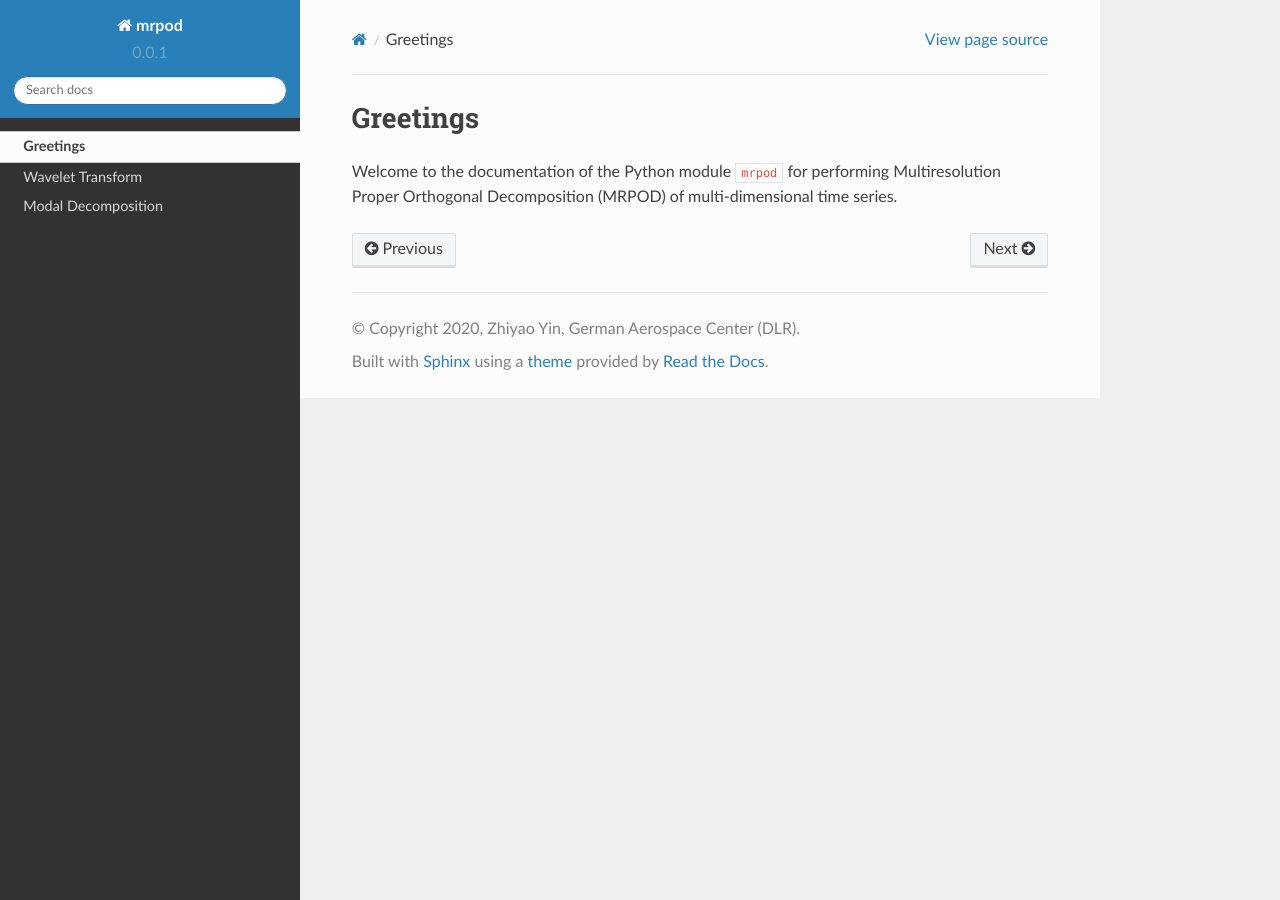
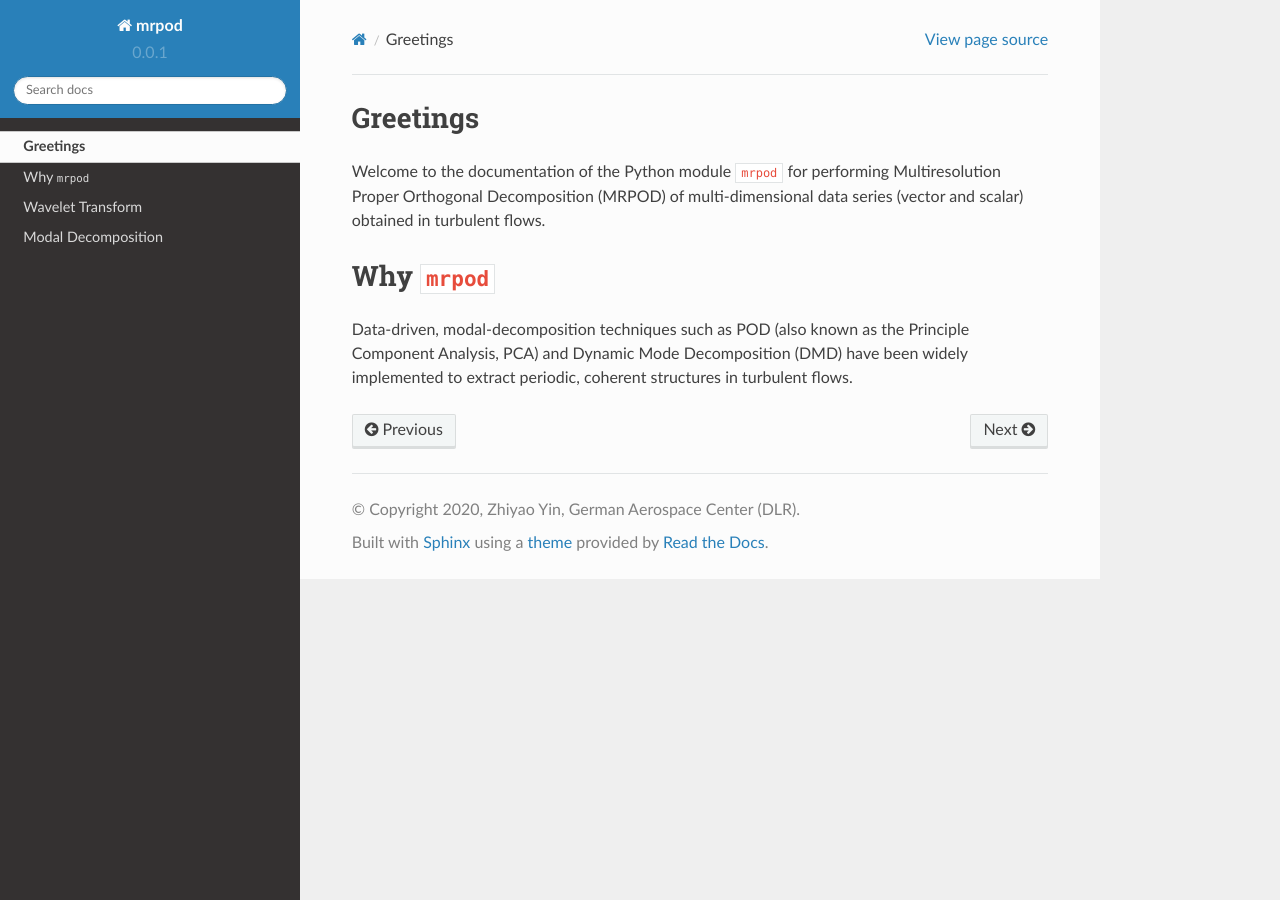
Before and after one commit to chuckedfromspace/mrpod, a Sphinx documentation site: the page built from doc/intro.rst, in a window 1280 px wide. Built offline with Sphinx 7.4.7 and the Read the Docs theme 2.0.0, drawn with Linux system fonts in a browser that asks for light colours.

Commit message:
MAINT: added content

```diff
--- a/doc/intro.rst
+++ b/doc/intro.rst
@@ -3,4 +3,10 @@ Greetings
 
 Welcome to the documentation of the Python module ``mrpod`` for performing
 Multiresolution Proper Orthogonal Decomposition (MRPOD) of multi-dimensional
-time series.
+data series (vector and scalar) obtained in turbulent flows.
+
+Why ``mrpod``
+=============
+Data-driven, modal-decomposition techniques such as POD (also known as the
+Principle Component Analysis, PCA) and Dynamic Mode Decomposition (DMD) have
+been widely implemented to extract periodic, coherent structures in turbulent flows.
```
